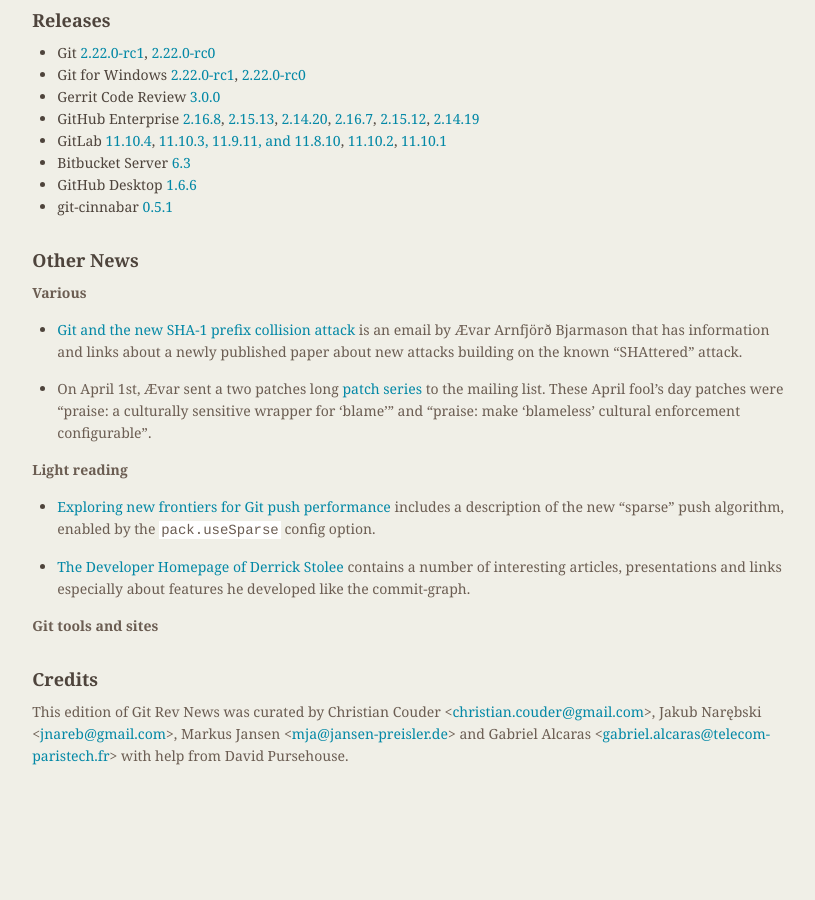
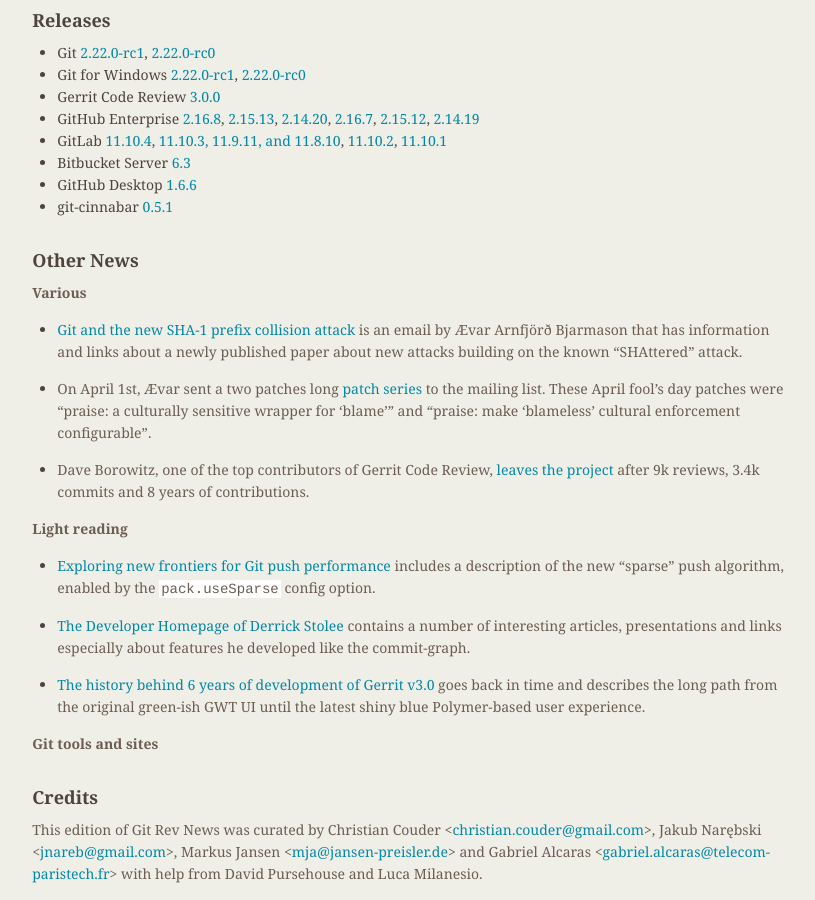
Before and after one commit to git/git.github.io, a Jekyll site: the page built from rev_news/drafts/edition-51.md, in a window 1280 px wide and 900 px high, scrolled down 2236 px. Shown: the whole window, without its empty margins (339-1154 px from the left). Built offline with Jekyll 4.4.1, drawn with Linux system fonts in a browser that asks for light colours; before the commit the page ends 3018 px from its top, so only the background shows below that.

Commit message:
Add more background about the release of Gerrit v3.0
The release of Gerrit v3.0 has been a 6 years' journey.
After the release, Dave Borowitz, one of the major players of the release,
announced that will leave the project by this Friday.

```diff
--- a/rev_news/drafts/edition-51.md
+++ b/rev_news/drafts/edition-51.md
@@ -198,16 +198,24 @@
   culturally sensitive wrapper for 'blame'" and "praise: make
   'blameless' cultural enforcement configurable".
 
+* Dave Borowitz, one of the top contributors of Gerrit Code Review,
+  [leaves the project](https://groups.google.com/forum/#!topic/repo-discuss/ySP84Q0DHsw) after
+  9k reviews, 3.4k commits and 8 years of contributions.
+
 __Light reading__
 
 * [Exploring new frontiers for Git push performance](https://devblogs.microsoft.com/devops/exploring-new-frontiers-for-git-push-performance/)
   includes a description of the new "sparse" push algorithm, enabled
   by the `pack.useSparse` config option.
 
-
 * [The Developer Homepage of Derrick Stolee](https://stolee.dev/)
   contains a number of interesting articles, presentations and links
   especially about features he developed like the commit-graph.
+
+* [The history behind 6 years of development of Gerrit v3.0](https://gitenterprise.me/2019/05/20/gerrit-v3-0-is-here/)
+  goes back in time and describes the long path from the original
+  green-ish GWT UI until the latest shiny blue Polymer-based user
+  experience.
 
 __Git tools and sites__
 
@@ -219,4 +227,4 @@
 Jakub Narębski &lt;<jnareb@gmail.com>&gt;,
 Markus Jansen &lt;<mja@jansen-preisler.de>&gt; and
 Gabriel Alcaras &lt;<gabriel.alcaras@telecom-paristech.fr>&gt;
-with help from David Pursehouse.
+with help from David Pursehouse and Luca Milanesio.
```
